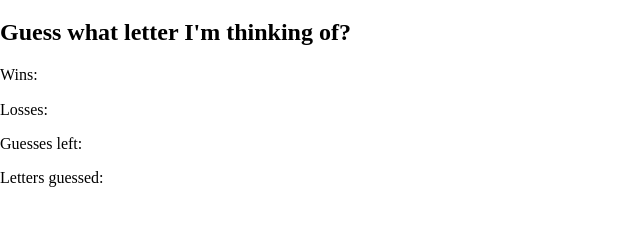
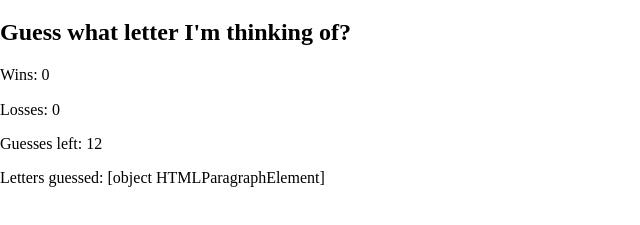
Before and after one commit to Mrmichael423/Psychic-Game, a plain HTML site: page index.html in a window 1280 px wide. Shown: the part 61-286 px from the top of the page, without its empty margins (0-640 px from the left). Drawn offline with Linux system fonts and the light colour scheme.

Commit message:
Was able to get my javascript on to index.html

```diff
--- a/assets/javascript/game.js
+++ b/assets/javascript/game.js
@@ -21,13 +21,18 @@ var computerChoice = letters[Math.floor(Math.random() * letters.length)];
 
  document.onkeypress = function(event) {
     var userGuess = event.key;
-    console.log(userGuess)
+    // console.log(userGuess)
     if(userGuess === computerChoice) {
         wins++
     } else {
-        letterGuessed.includes(userGuess)
+        // letterGuessed.includes(userGuess)
         guesses--;
     } if (guesses = 0) {
         losses++
     }
 };
+
+winText.textContent = "Wins: " + wins;
+lossText.textContent = "Losses: " + losses;
+guessText.textContent = "Guesses left: " + guesses;
+leftText.textContent = "Letters guessed: " + leftText;
--- a/index.html
+++ b/index.html
@@ -10,12 +10,12 @@
 </head>
 <body>
     <Header><h1>The Psychic Game</h1></Header>
-    <div>
+    <div #game>
         <h2>Guess what letter I'm thinking of?</h2>
-        <p #win>Wins:</p>
-        <p #loss>Losses:</p>
-        <p #guess>Guesses left:</p>
-        <p #left>Letters guessed:</p>
+        <p id = "win"></p>
+        <p id = "loss">:</p>
+        <p id = "guess"></p>
+        <p id = "left"></p>
     </div>
     <script type="text/javascript" src="assets/javascript/game.js"></script>
 </body>
```
